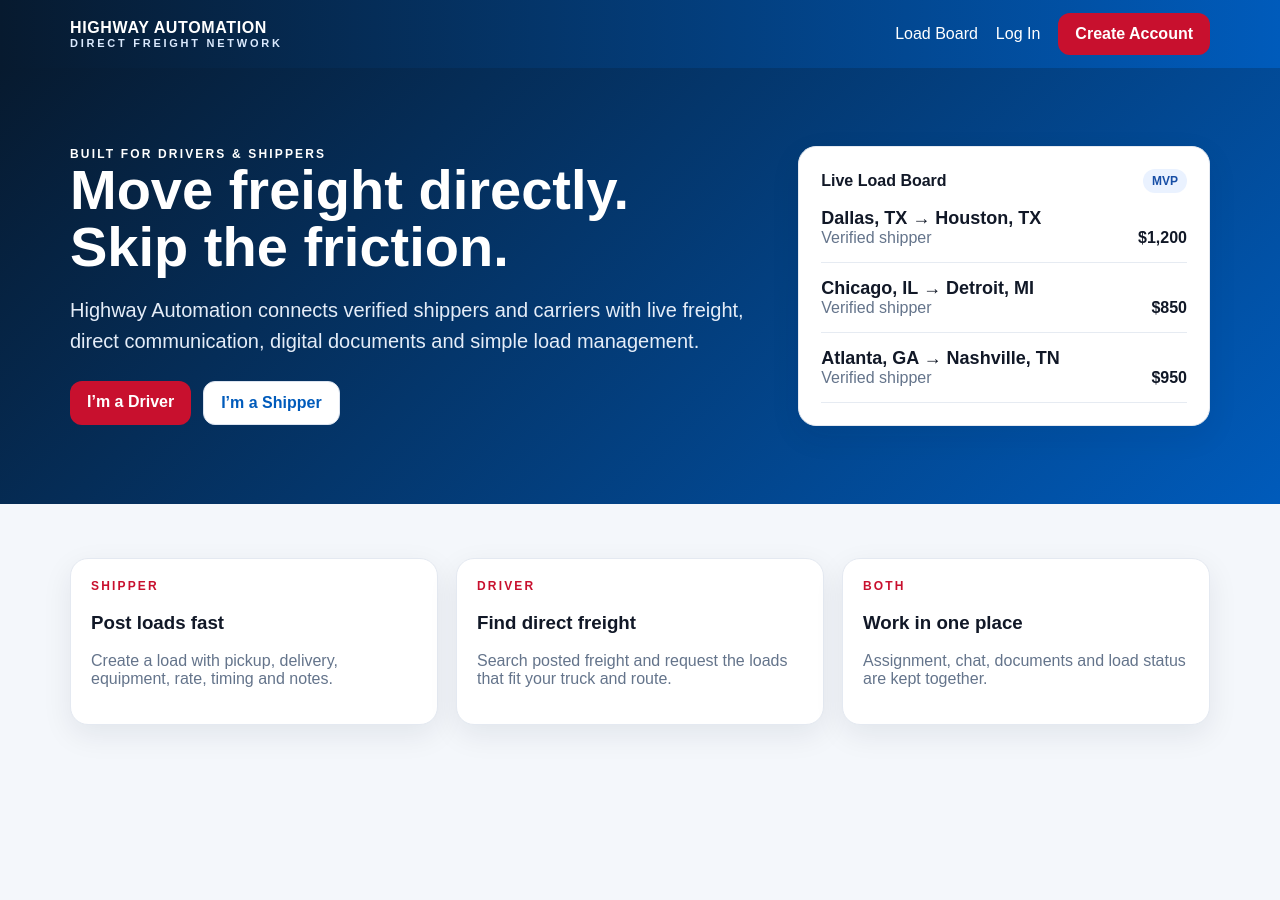
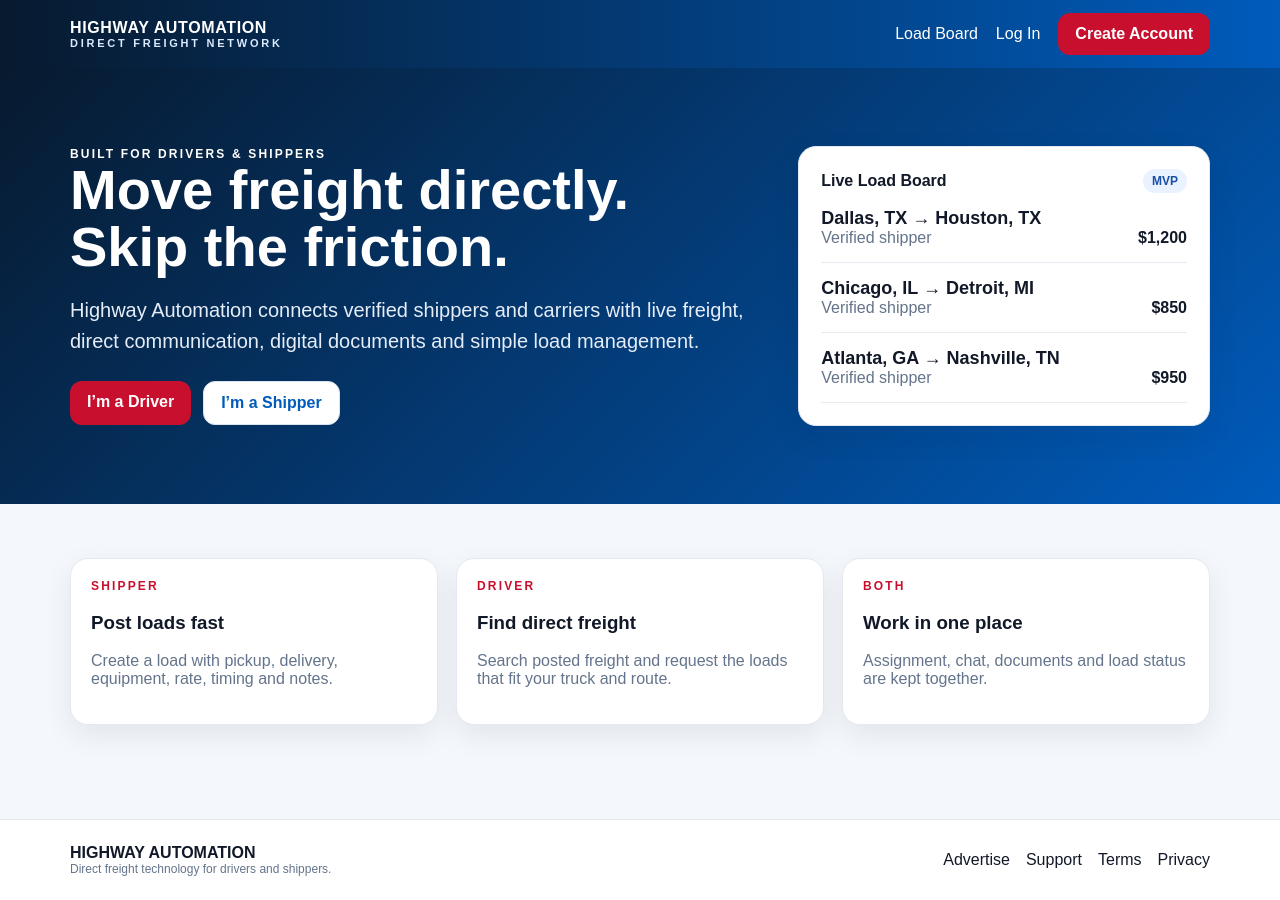
Before and after one commit to steve8888johnson/drivers-lounge, a Next.js app: page / in a window 1280 px wide. Before the commit the page ends 800 px from the top, so only its background shows below. Built offline with nearby package versions, Linux system fonts and the light colour scheme; no server answers; the database is empty.

Commit message:
add Highway Automation global launch footer

```diff
--- a/app/layout.tsx
+++ b/app/layout.tsx
@@ -1,9 +1,10 @@
 import './globals.css';
 import type { Metadata } from 'next';
+import Link from 'next/link';
 import SponsorPopup from '@/components/SponsorPopup';
 
 export const metadata: Metadata = { title: 'Highway Automation', description: 'Direct freight connection for drivers and shippers.' };
 
 export default function RootLayout({ children }: { children: React.ReactNode }) {
-  return <html lang="en"><body>{children}<SponsorPopup/></body></html>;
+  return <html lang="en"><body>{children}<footer style={{borderTop:'1px solid #e3e8ef',background:'#fff',padding:'24px 20px',marginTop:40}}><div className="wrap row"><div><strong>HIGHWAY AUTOMATION</strong><div className="muted" style={{fontSize:12}}>Direct freight technology for drivers and shippers.</div></div><div style={{display:'flex',gap:16,flexWrap:'wrap'}}><Link href="/advertise">Advertise</Link><Link href="/support">Support</Link><Link href="/terms">Terms</Link><Link href="/privacy">Privacy</Link></div></div></footer><SponsorPopup/></body></html>;
 }
```
